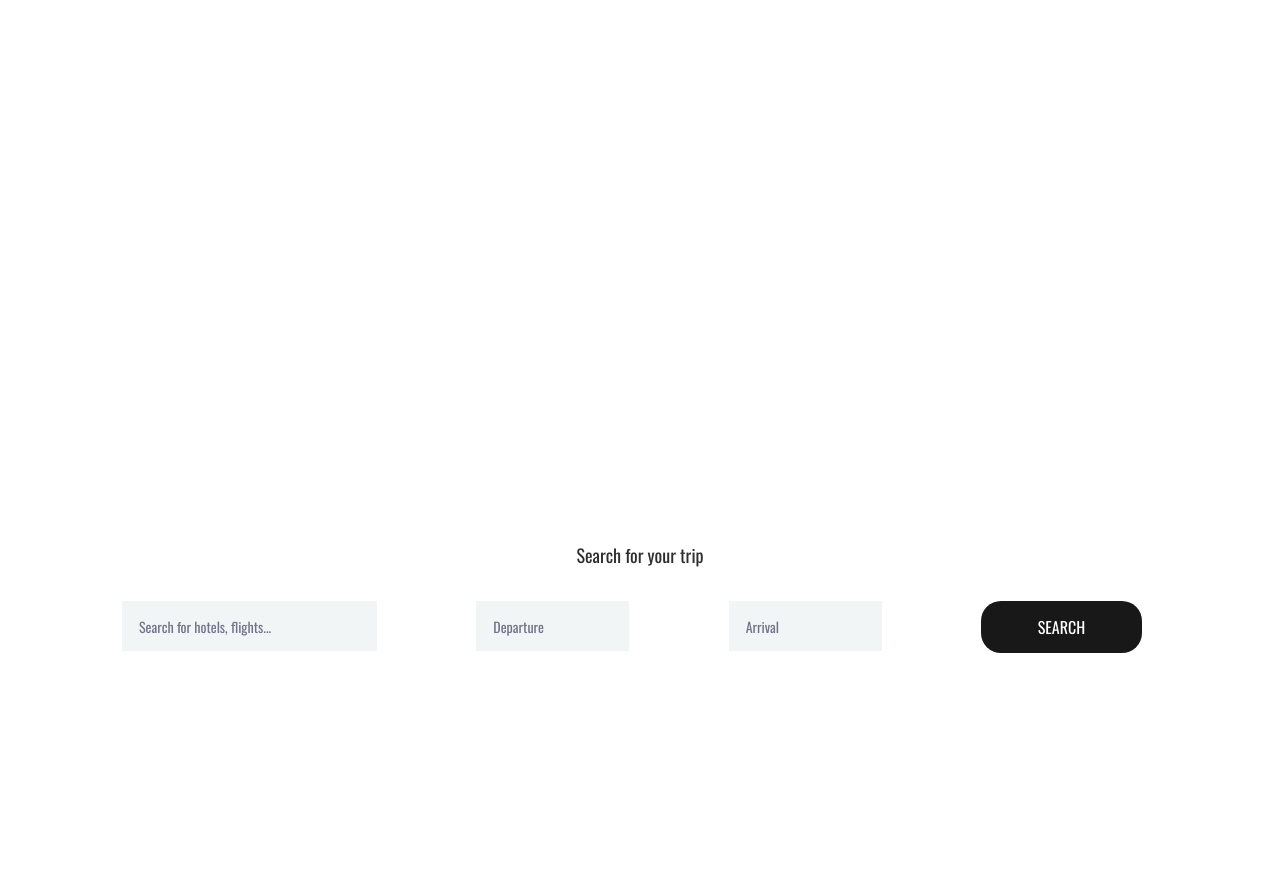
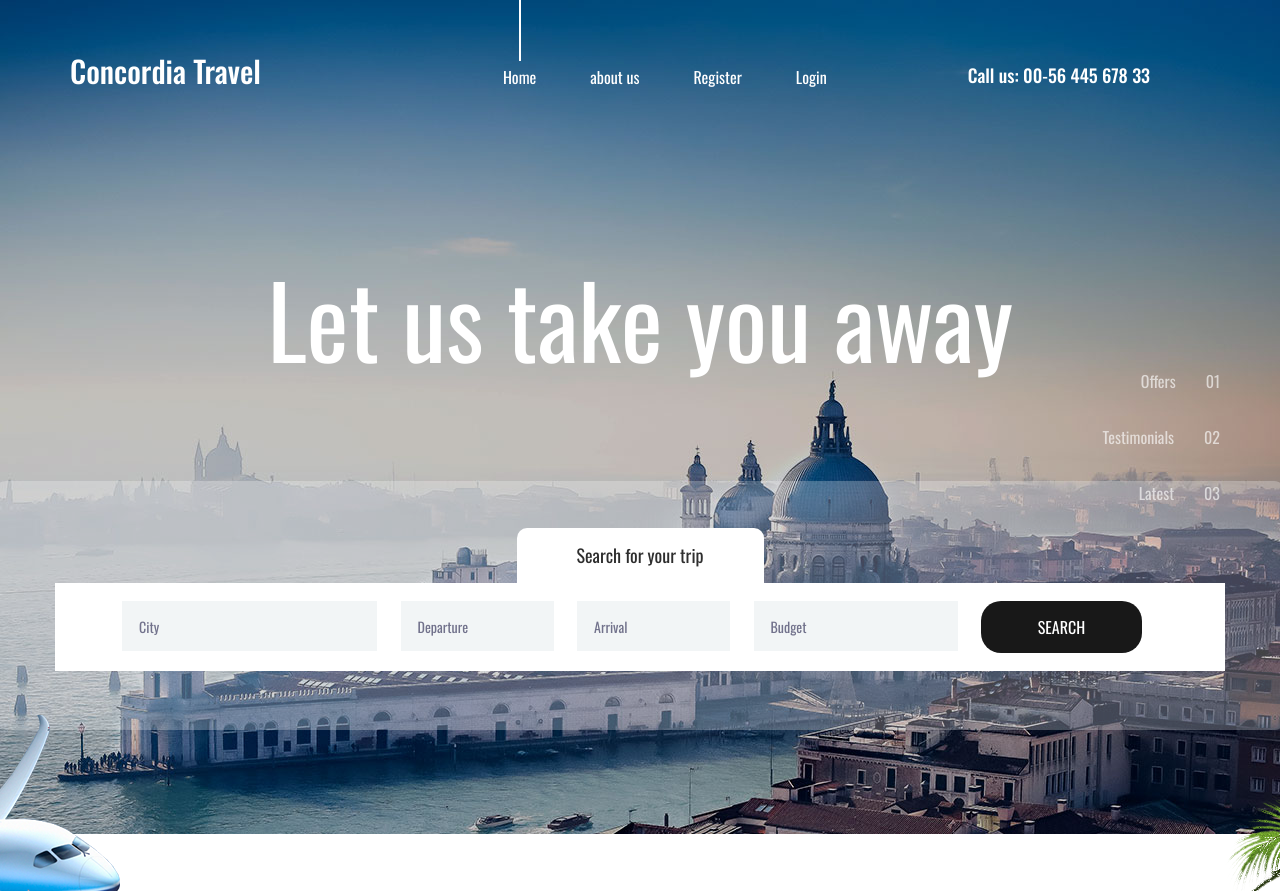
Before and after one commit to sepehr7ghfz/testing, a Django app: page / in a window 1280 px wide. Shown: the top 891 px of the page. Run offline with Django 5.2, Linux system fonts and the light colour scheme; some libraries are stand-ins or nearby versions.

Commit message:
fixed bug

```diff
--- a/travello/templates/travello/index.html
+++ b/travello/templates/travello/index.html
@@ -109,7 +109,7 @@
 
 				<!-- Slide -->
 				<div class="owl-item">
-					<div class="background_image" style="background-image:url ({% static 'images/home_slider.jpg'%})"></div>
+					<div class="background_image" style="background-image:url({% static 'images/home_slider.jpg'%})"></div>
 					<div class="home_slider_content_container">
 						<div class="container">
 							<div class="row">
@@ -125,7 +125,7 @@
 
 				<!-- Slide -->
 				<div class="owl-item">
-					<div class="background_image" style="background-image:url ({%static 'images/home_slider.jpg' %})"></div>
+					<div class="background_image" style="background-image:url({%static 'images/home_slider.jpg' %})"></div>
 					<div class="home_slider_content_container">
 						<div class="container">
 							<div class="row">
@@ -141,7 +141,7 @@
 
 				<!-- Slide -->
 				<div class="owl-item">
-					<div class="background_image" style="background-image:url ({%static 'images/home_slider.jpg' %})"></div>
+					<div class="background_image" style="background-image:url({%static 'images/home_slider.jpg' %})"></div>
 					<div class="home_slider_content_container">
 						<div class="container">
 							<div class="row">
@@ -168,6 +168,7 @@
 	</div>
 
 	<!-- Search -->
+
 	<div class="home_search">
 		<div class="container">
 			<div class="row">
@@ -175,12 +176,12 @@
 					<div class="home_search_container">
 						<div class="home_search_title">Search for your trip</div>
 						<div class="home_search_content">
-							<form action="{% url 'search' %}" method="get" class="home_search_form" id="home_search_form">
-								{% csrf_token %}
+							<form action="#" class="home_search_form" id="home_search_form">
 								<div class="d-flex flex-lg-row flex-column align-items-start justify-content-lg-between justify-content-start">
-									<input type="text" class="search_input search_input_1" placeholder="Search for hotels, flights..." required="required">
+									<input type="text" class="search_input search_input_1" placeholder="City" required="required">
 									<input type="text" class="search_input search_input_2" placeholder="Departure" required="required">
 									<input type="text" class="search_input search_input_3" placeholder="Arrival" required="required">
+									<input type="text" class="search_input search_input_4" placeholder="Budget" required="required">
 									<button class="home_search_button">search</button>
 								</div>
 							</form>
@@ -191,11 +192,10 @@
 		</div>
 	</div>
 
-
 	<!-- Intro -->
 
 	<div class="intro">
-		<div class="intro_background" style="background-image:url ({% static 'images/intro.png' %})"></div>
+		<div class="intro_background" style="background-image:url({% static 'images/intro.png' %})"></div>
 		<div class="container">
 			<div class="row">
 				<div class="col">
```
